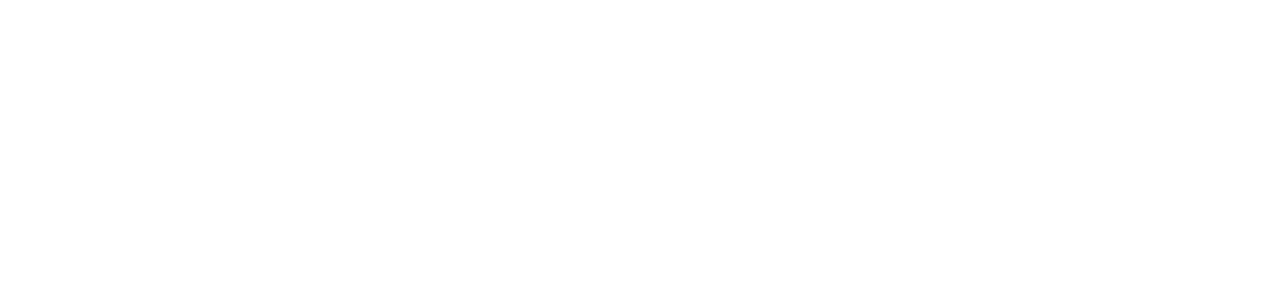
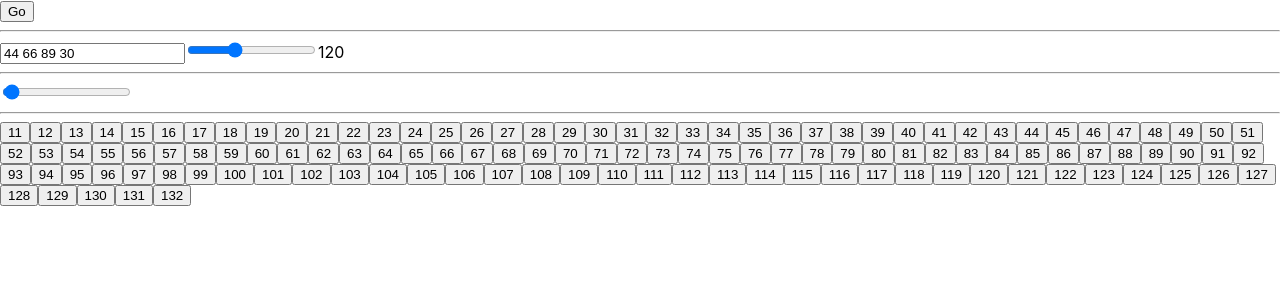
Before and after one commit to akx/tlfe-soundthing, a React (Vite) app: page / in a window 1280 px wide. Shown: the top 300 px of the page. Built offline with nearby package versions, Linux system fonts and the light colour scheme.

Commit message:
Final code

```diff
--- a/package.json
+++ b/package.json
@@ -2,12 +2,13 @@
   "version": "0.0.0",
   "scripts": {
     "dev": "vite",
-    "build": "tsc && vite build",
+    "build": " vite build",
     "serve": "vite preview"
   },
   "dependencies": {
     "react": "^17.0.0",
-    "react-dom": "^17.0.0"
+    "react-dom": "^17.0.0",
+    "react-use": "^17.3.1"
   },
   "devDependencies": {
     "@types/react": "^17.0.21",
--- a/src/App.tsx
+++ b/src/App.tsx
@@ -1,7 +1,104 @@
 import React from "react";
+import notes from "./notes";
+import { useInterval } from "react-use";
+
+interface Asdf {
+  audioContext: AudioContext;
+  filterNode: BiquadFilterNode;
+  oscNode: OscillatorNode;
+}
+
+function init(): Asdf {
+  const audioContext = new AudioContext();
+
+  const oscNode = audioContext.createOscillator();
+  oscNode.type = "sine";
+  //
+  const filterNode = audioContext.createBiquadFilter();
+  filterNode.frequency.value = 800;
+  filterNode.type = "lowpass";
+
+  oscNode.connect(filterNode);
+  filterNode.connect(audioContext.destination);
+  return { audioContext, oscNode, filterNode };
+}
 
 function App() {
-  return <div className="App" />;
+  const [audioContext] = React.useState(() => init());
+  const [song, setSong] = React.useState("44 66 89 30");
+  const [tempo, setTempo] = React.useState(120);
+  const [filterFreq, setFilterFreq] = React.useState(800);
+  const [noteIndex, setNoteIndex] = React.useState(0);
+  useInterval(() => {
+    setNoteIndex((ni) => ni + 1);
+  }, 60000 / (tempo * 4));
+  const songNotes = React.useMemo(() => {
+    return song
+      .split(/\s+/)
+      .map((i) => +i)
+      .filter(Boolean);
+  }, [song]);
+  const currentNoteFrequency = React.useMemo(() => {
+    const actualNoteIndex = noteIndex % songNotes.length;
+    const note = songNotes[actualNoteIndex];
+    return notes[note] || 432;
+  }, [noteIndex, songNotes]);
+  React.useEffect(() => {
+    audioContext.oscNode.frequency.value = currentNoteFrequency;
+    audioContext.filterNode.frequency.value = filterFreq;
+  }, [
+    audioContext.filterNode.frequency,
+    audioContext.oscNode.frequency,
+    currentNoteFrequency,
+    filterFreq,
+  ]);
+  const appendNote = React.useCallback((note: string) => {
+    setSong((currentSong) => (currentSong + " " + note).trim());
+  }, []);
+  return (
+    <div className="App">
+      <button
+        onClick={() => {
+          audioContext.audioContext.resume();
+          audioContext.oscNode.start();
+          console.log(audioContext.audioContext.state);
+        }}
+      >
+        Go
+      </button>
+      <hr />
+      <input
+        type="text"
+        value={song}
+        onChange={(e) => setSong(e.target.value)}
+      />
+      <input
+        type="range"
+        min={20}
+        max={300}
+        value={tempo}
+        onChange={(e) => setTempo(e.target.valueAsNumber)}
+      />
+      {tempo}
+      <hr />
+
+      <input
+        type="range"
+        min={400}
+        max={22000}
+        value={filterFreq}
+        onChange={(e) => setFilterFreq(e.target.valueAsNumber)}
+      />
+
+      <hr />
+
+      <div style={{ display: "flex", flexWrap: "wrap" }}>
+        {Object.keys(notes).map((note) => (
+          <button onClick={() => appendNote(note)}>{note}</button>
+        ))}
+      </div>
+    </div>
+  );
 }
 
 export default App;
--- /dev/null
+++ b/src/notes.ts
@@ -0,0 +1,125 @@
+const notes: Record<string, number> = {
+  "11": 15.434,
+  "12": 16.352,
+  "13": 17.324,
+  "14": 18.354,
+  "15": 19.445,
+  "16": 20.602,
+  "17": 21.827,
+  "18": 23.125,
+  "19": 24.5,
+  "20": 25.957,
+  "21": 27.5,
+  "22": 29.135,
+  "23": 30.868,
+  "24": 32.703,
+  "25": 34.648,
+  "26": 36.708,
+  "27": 38.891,
+  "28": 41.203,
+  "29": 43.654,
+  "30": 46.249,
+  "31": 48.999,
+  "32": 51.913,
+  "33": 55,
+  "34": 58.27,
+  "35": 61.735,
+  "36": 65.406,
+  "37": 69.296,
+  "38": 73.416,
+  "39": 77.782,
+  "40": 82.407,
+  "41": 87.307,
+  "42": 92.499,
+  "43": 97.999,
+  "44": 103.83,
+  "45": 110,
+  "46": 116.54,
+  "47": 123.47,
+  "48": 130.81,
+  "49": 138.59,
+  "50": 146.83,
+  "51": 155.56,
+  "52": 164.81,
+  "53": 174.61,
+  "54": 185,
+  "55": 196,
+  "56": 207.65,
+  "57": 220,
+  "58": 233.08,
+  "59": 246.94,
+  "60": 261.63,
+  "61": 277.18,
+  "62": 293.66,
+  "63": 311.13,
+  "64": 329.63,
+  "65": 349.23,
+  "66": 369.99,
+  "67": 392,
+  "68": 415.3,
+  "69": 440,
+  "70": 466.16,
+  "71": 493.88,
+  "72": 523.25,
+  "73": 554.37,
+  "74": 587.33,
+  "75": 622.25,
+  "76": 659.26,
+  "77": 698.46,
+  "78": 739.99,
+  "79": 783.99,
+  "80": 830.61,
+  "81": 880,
+  "82": 932.33,
+  "83": 987.77,
+  "84": 1046.5,
+  "85": 1108.7,
+  "86": 1174.7,
+  "87": 1244.5,
+  "88": 1318.5,
+  "89": 1396.9,
+  "90": 1480,
+  "91": 1568,
+  "92": 1661.2,
+  "93": 1760,
+  "94": 1864.7,
+  "95": 1975.5,
+  "96": 2093,
+  "97": 2217.5,
+  "98": 2349.3,
+  "99": 2489,
+  "100": 2637,
+  "101": 2793.8,
+  "102": 2960,
+  "103": 3136,
+  "104": 3322.4,
+  "105": 3520,
+  "106": 3729.3,
+  "107": 3951.1,
+  "108": 4186,
+  "109": 4434.9,
+  "110": 4698.6,
+  "111": 4978,
+  "112": 5274,
+  "113": 5587.7,
+  "114": 5919.9,
+  "115": 6271.9,
+  "116": 6644.9,
+  "117": 7040,
+  "118": 7458.6,
+  "119": 7902.1,
+  "120": 8372,
+  "121": 8869.8,
+  "122": 9397.3,
+  "123": 9956.1,
+  "124": 10548,
+  "125": 11175,
+  "126": 11840,
+  "127": 12544,
+  "128": 13290,
+  "129": 14080,
+  "130": 14917,
+  "131": 15804,
+  "132": 16744,
+};
+export default notes;
```
Also changed, not shown: 1 other file (tests, documents, lock files or other folders).
